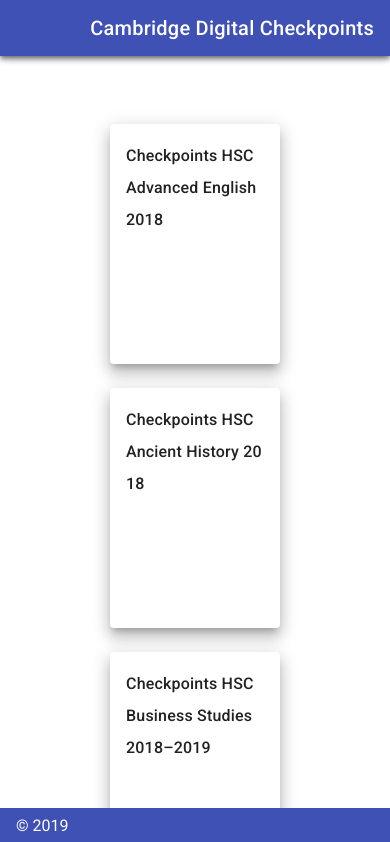
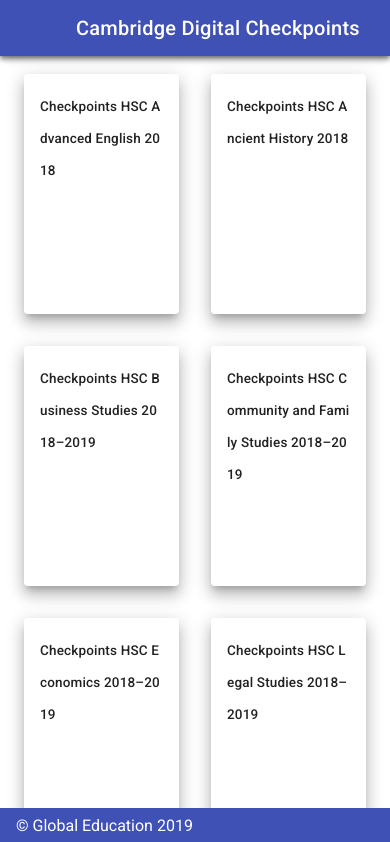
Before and after one commit to emasuncion/checkpoints, a Vue app: page / in a window 390 px wide. Shown: the top 842 px of the page. Built offline with nearby package versions, Linux system fonts and the light colour scheme; what vue-youtube would draw is missing.

Commit message:
fixed responsiveness

```diff
--- a/src/App.vue
+++ b/src/App.vue
@@ -5,20 +5,25 @@
       color="indigo"
       dark
     >
-      <v-flex md12>
+      <v-flex class="header" md12>
+        <router-link to="/">
           <v-img
+            id="cup-shield"
             :src="require('../src/assets/cambridge-logo.png')"
             contain
             max-height="50"
             max-width="50"
           ></v-img>
+        </router-link>
+        <router-link to="/" class="title">
+          <v-toolbar-title id="app-title">Cambridge Digital Checkpoints</v-toolbar-title>
+        </router-link>
       </v-flex>
-      <router-link to="/" class="title"><v-toolbar-title>Cambridge Digital Checkpoints</v-toolbar-title></router-link>
     </v-app-bar>
 
     <v-content class="main">
       <v-container
-        class="d-block align-content-center fill-height"
+        class="align-content-center"
         fluid
       >
       <loading
@@ -48,7 +53,7 @@
       color="indigo"
       app
     >
-      <span class="white--text">&copy; 2019</span>
+      <span class="white--text">&copy; Global Education 2019</span>
     </v-footer>
   </v-app>
 </template>
@@ -99,6 +104,31 @@
     text-decoration: none;
   }
   .main {
-  padding: 50px 0 !important;
+    padding: 25px 0 !important;
+  }
+  .header {
+    flex:1;
+    display: flex;
+  }
+  #app-title {
+    padding: 10px;
+  }
+
+  @media (max-width: 350px) {
+    #app-title {
+      display: none;
+    }
+    .header {
+      flex-direction: column;
+      align-items: center;
+    }
+  }
+
+  @media (min-width: 351px) and (max-width: 360px) {
+    #app-title {
+      font-size: 19px;
+      text-align: left;
+      padding: 10px 5px;
+    }
   }
 </style>
--- a/src/components/BookCard.vue
+++ b/src/components/BookCard.vue
@@ -1,14 +1,14 @@
 <template>
   <div class="book">
     <router-link :to="'/subjects/' + id">
-      <v-col>
+      <v-col class="padding-0">
         <v-card
-          max-width="170"
+          width="100%"
           class="mx-auto"
           elevation="10"
-          height="15em"
+          min-height="15em"
         >
-          <v-card-title class="book-title">{{ name }}</v-card-title>
+          <v-card-title class="book-title card-title">{{ name }}</v-card-title>
         </v-card>
       </v-col>
     </router-link>
@@ -26,4 +26,25 @@
   .book-title {
     font-size: inherit !important;
   }
+  .padding-0 {
+    padding: 0 !important;
+  }
+
+  @media (max-width: 500px) {
+    .book-title {
+      font-size: 13.5px !important;
+    }
+  }
+
+  @media (min-width: 501px) and (max-width: 800px) {
+    .book-title {
+      font-size: 13.5px !important;
+    }
+  }
+
+  @media (min-width: 801px) and (max-width: 1024px) {
+    .book-title {
+      font-size: 13.5px !important;
+    }
+  }
 </style>
--- a/src/components/MultipleChoice.vue
+++ b/src/components/MultipleChoice.vue
@@ -1,22 +1,17 @@
 <template>
-  <div>
-    <v-carousel class="pa-4"
+  <div class="container">
+    <v-carousel
       :show-arrows="showArrow"
       hide-delimiters
+      height="auto"
     >
       <v-carousel-item
         v-for="(question, i) in questions"
         :key="i"
       >
-        <v-sheet
-          :color="color"
-          height="100%"
-          tile
-        >
+
           <v-row
-            class="fill-height"
-            align="center"
-            justify="center"
+          class="mt-4"
           >
             <div class="pa-6 question-body">
               <h3 class="mb-4">{{ question.question }}</h3>
@@ -24,7 +19,7 @@
                 <li
                   v-for="(answer, index) in question.answers"
                   :key="index"
-                  @click.stop="checkAnswer(answer, question.correct_answer)"
+                  @click="checkAnswer(answer, question.correct_answer)"
                   v-ripple="{ center: true }"
                 >
                   <p>{{ answer }}</p>
@@ -36,14 +31,16 @@
               v-model="dialog"
               max-width="290"
             >
-              <v-card :color="modalColor">
+              <v-card>
                 <v-card-title class="headline">
-                  <v-icon class="pr-2" :color="modalColor" x-large>{{ icon }}</v-icon>
-                  {{ result }}
+                  <div id="icon">
+                    <v-icon class="pr-2 icon-size" :color="modalColor">{{ icon }}</v-icon>
+                  </div>
+                  <div id="result">{{ result }}</div>
                 </v-card-title>
 
                 <v-card-actions
-                  v-if="!isMobile"
+                  v-if=showArrow
                 >
                   <div class="flex-grow-1"></div>
                   <v-btn
@@ -57,10 +54,9 @@
             </v-dialog>
 
           </v-row>
-        </v-sheet>
       </v-carousel-item>
     </v-carousel>
-    <div class="container">
+    <div>
       <v-row>
         <youtube />
       </v-row>
@@ -95,12 +91,13 @@
   },
   methods: {
     checkAnswer (answer, correctAnswer) {
+      console.log(isMobile)
       if (answer !== correctAnswer) {
-        this.modalColor = 'red-lighten-1'
+        this.modalColor = 'red'
         this.icon = 'mdi-close-outline'
         this.result = 'Incorrect!'
       } else {
-        this.modalColor = 'light-green-lighten-1'
+        this.modalColor = 'green'
         this.icon = 'mdi-check-outline'
         this.result = 'Correct!'
       }
@@ -116,4 +113,23 @@
     cursor: pointer;
   }
 
+  .question-body {
+    margin: auto;
+  }
+  #icon {
+    width: 100%;
+    text-align: center;
+  }
+  #result {
+    text-align: center;
+    width: 100%;
+    font-size: 2.5rem;
+  }
+  .icon-size {
+    font-size: 5rem !important;
+    border: 5px solid;
+    padding: 10px;
+    margin-bottom: 5px;
+    border-radius: 100%;
+  }
 </style>
--- a/src/components/TableContents.vue
+++ b/src/components/TableContents.vue
@@ -1,5 +1,6 @@
 <template>
-  <v-expansion-panels class="pa-6">
+  <div class="contents">
+    <v-expansion-panels class="pa-6 mt-4">
       <loading
         :active.sync="isLoading"
         :can-cancel="false"
@@ -28,6 +29,7 @@
         </v-expansion-panel-content>
       </v-expansion-panel>
     </v-expansion-panels>
+  </div>
 </template>
 
 <script>
@@ -67,4 +69,9 @@
   a {
     color: #000000 !important;
   }
+
+  .contents {
+    max-width: 1100px;
+    margin: auto;
+  }
 </style>
--- a/src/components/Youtube.vue
+++ b/src/components/Youtube.vue
@@ -1,6 +1,5 @@
 <template>
   <div class="video-responsive">
-    <!-- <youtube video-id="T6GqX-_QLFk" ref="youtube" class="youtube-style"></youtube> -->
     <video class="youtube-style" controls>
       <source :src="video" type="video/mp4">
     </video>
@@ -22,7 +21,11 @@
     margin: auto;
   }
 
-  @media(max-width: 700px) {
+  .youtube-style {
+    width: 500px;
+  }
+
+  @media(max-width: 1400px) {
     .youtube-style{
       width: 100%;
       height: 100%;
--- a/src/router.js
+++ b/src/router.js
@@ -17,7 +17,7 @@
       component: App,
       children: [
         {
-          path: '/',
+          path: '',
           component: Home
         }
       ]
--- a/src/views/Home.vue
+++ b/src/views/Home.vue
@@ -1,15 +1,12 @@
 <template>
-    <v-row
-      align="center"
-      justify="center"
-    >
+  <div class="book-grid">
     <book-card
       v-for="(book, index) in books"
       :key="index"
       :name="book.Name"
       :id="book.ID"
     />
-    </v-row>
+  </div>
 </template>
 
 <script>
@@ -37,3 +34,41 @@
   }
 }
 </script>
+
+<style>
+  .book-grid {
+    display: grid;
+    grid-template-columns: repeat(8, 1fr);
+    grid-gap: 2rem;
+  }
+
+  @media (max-width: 500px) {
+    .book-grid {
+      grid-template-columns: repeat(2, 1fr);
+    }
+  }
+
+  @media (min-width: 501px) and (max-width: 600px) {
+    .book-grid {
+      grid-template-columns: repeat(3, 1fr);
+    }
+  }
+
+  @media (min-width: 601px) and (max-width: 800px) {
+    .book-grid {
+      grid-template-columns: repeat(4, 1fr);
+    }
+  }
+
+  @media (min-width: 801px) and (max-width: 1024px) {
+    .book-grid {
+      grid-template-columns: repeat(5, 1fr);
+    }
+  }
+
+  @media (min-width: 1025px) and (max-width: 1400px) {
+    .book-grid {
+      grid-template-columns: repeat(6, 1fr);
+    }
+  }
+</style>
```
Lines whose indentation alone changed are shown as unchanged.
